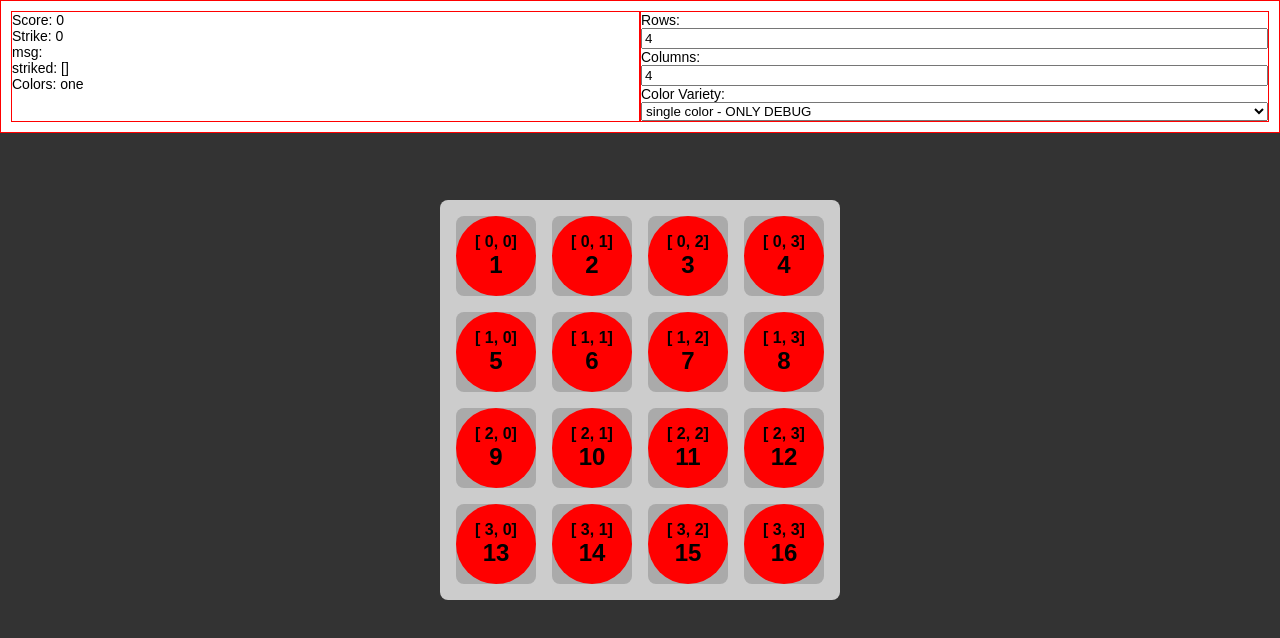
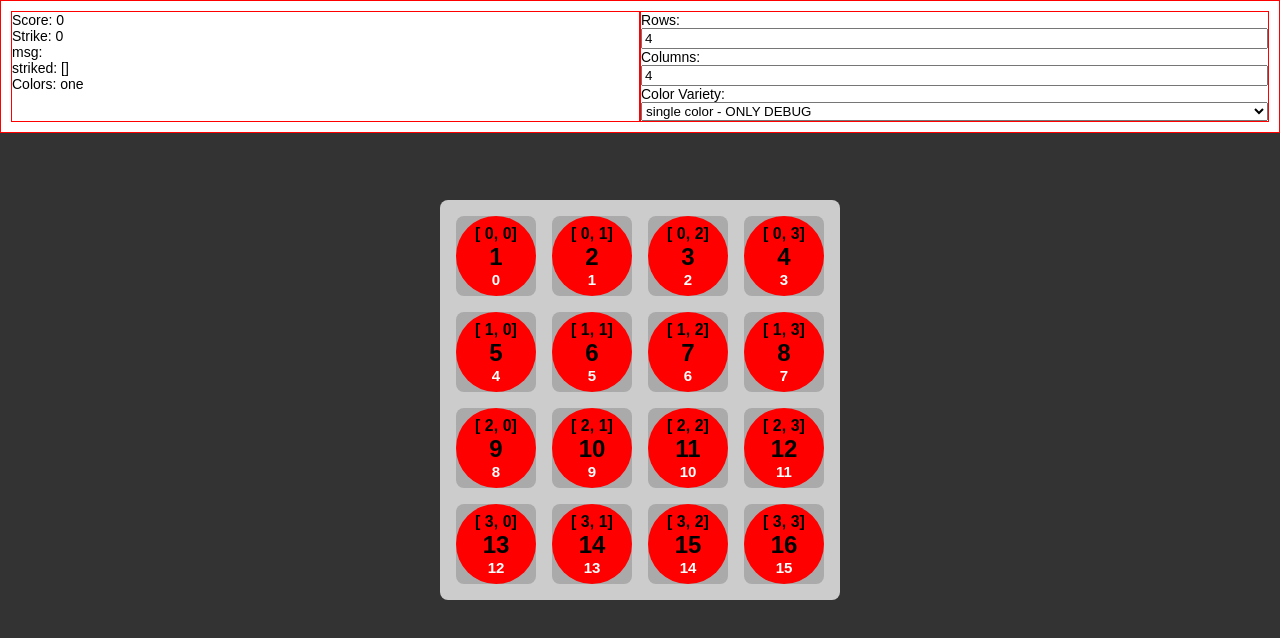
Before and after one commit to TimB1990/balletje-balletje, a Vue app: page / in a window 1280 px wide. Shown: the top 638 px of the page. Built offline with nearby package versions, Linux system fonts and the light colour scheme.

Commit message:
drop logic update

```diff
--- a/src/App.vue
+++ b/src/App.vue
@@ -14,9 +14,8 @@ let path = ref([])
 let score = ref(0)
 let mouseMoveThrottle = null;
 let debugMessage = ref('');
-let reactiveCoords = ref([0.0]);
 let strike = ref(0)
-let strikedIndices = ref([])
+let strikedIds = ref([]);
 
 // COLOR VARIETY - VARIABLES
 
@@ -163,11 +162,12 @@ const generateConnector = (x, y, cellSize, cellGap) => {
 }
 
 function reset(){
+
     gameboard.value = []
     connectors.value = []
     score.value = 0
     strike.value = 0
-    strikedIndices.value = []
+    strikedIds.value = []
     path.value = []
 
     gameboard.value = populateGameboard()
@@ -224,11 +224,11 @@ const populateConnectors = () => {
     return connectors
 }
 
-const handleCellDrag = (obj, index) => {
+const handleCellDrag = (obj) => {
 
     if (!path.value.length) {
-        strikedIndices.value.push(index)
         path.value.push(obj)
+        strikedIds.value = path.value.map(entry => entry.id)
         debugMessage.value = `Clicked on ${obj.data.coords.col}, ${obj.data.coords.row}`
         return
     }
@@ -245,8 +245,8 @@ const handleCellDrag = (obj, index) => {
     if (colormatch && adjacing) {
         path.value.push(obj)
         debugMessage.value = `add color ${obj.style.backgroundColor}`
+        strikedIds.value.push(obj.id)
         strike.value += 1
-        strikedIndices.value.push(index)
         return
     }
 
@@ -260,68 +260,38 @@ function processStrike(){
     score.value += strike.value
     strike.value = 0
 
-    if(strikedIndices.value.length > 1 && path.value.length){
-        let gameboardCopy = [...gameboard.value]
-        let strikedCoordinates = path.value.map(entry => entry.data.coords)
+    let gameboardCopy = [...gameboard.value]
 
-        // is there a ball above striked?
-        let coordsRowUp = strikedCoordinates.map(entry => {
-            return entry.row > 0 ? [entry.row - 1, entry.col] : false
-        })
+    if(strikedIds.value.length > 1 && path.value.length){
 
-        // in drop chain ###
-        shiftPositionDown(coordsRowUp)
+        for (let index = vGridSize.value; index >= 0; index--) {
+            for (let index = hGridSize.value; index >= 0; index--) {
 
-        gameboard.value = gameboardCopy.filter((cell,index) => {
-            return gameboard.value[index] === cell && !strikedIndices.value.includes(index)
-        })
+                // when empty after striked
+                let strikedEntries = gameboardCopy.filter(entry => strikedIds.value.includes(entry.id))
 
-        // loop over each entry in gameboard to check if there is an existing entry below
-        gameboard.value.forEach((entry) => {
-            let coordsRowDown = entry.data.coords.row < vGridSize.value -1 ? [entry.data.coords.row + 1, entry.data.coords.col] : false
-            console.log(coordsRowDown)
-        })
+                let coordsRowAbove = strikedEntries.map(entry => [entry.data.coords.row - 1, entry.data.coords.col])
 
-        // remove connectors from striked indices
-        connectors.value.filter((c, index) => {
-            connectors.value[index] === c && !strikedIndices.value.includes(index)
-        })
+                let entriesAbove = []
 
-        strikedIndices.value = []
-        path.value = []
+                coordsRowAbove.forEach((c) => {
+
+                    // row = c[0], col = c[1]
+                    let entry = gameboardCopy.find(obj => obj.data.coords.row === c[0] && obj.data.coords.col === c[1])
+
+                    if(entry){
+                        entriesAbove.push(entry)
+                    }
+                })
+
+                console.log(entriesAbove)
+            }
+        }
     }
 
-    return
-
-}
-
-function shiftPositionDown(coordsRowUp){
-
-    // find ids of entries on coordsRowUp
-    let entryIds = []
-
-    coordsRowUp.forEach((c) => {
-
-        if(!c) return
-
-        let { id } = gameboard.value.find(entry => entry.data.coords.row === c[0] && entry.data.coords.col === c[1])
-        if(!id) return
-
-        entryIds.push(id)
-    })
-
-    console.log('ids', entryIds )
-
-    // set ball/entry position 1 row down ## works only now on horizontal adjecents
-    entryIds.forEach(id => {
-
-        let index = gameboard.value.findIndex(entry => entry.id === id)
-
-        let currentTop = gameboard.value[index].position.top
-
-        gameboard.value[index].style.top = currentTop + ( cellSize.value + cellGap.value ) + 'vmin'
-    })
-
+    path.value = []
+    gameboard.value = gameboardCopy.filter(entry => !strikedIds.value.includes(entry.id))
+    strikedIds.value = []
 
 }
 
@@ -369,10 +339,9 @@ const onMouseMove = (e) => {
             //code
             if(e.target.closest(".ball")){
                 let element = e.target.closest(".ball")
-                let index = parseInt(element.getAttribute("data-index"))
-                let obj = gameboard.value[index];
-                handleCellDrag(obj, index)
-                reactiveCoords.value = [obj.data.coords.row, obj.data.coords.col];
+                let dataId = parseInt(element.getAttribute("data-id"))
+                let obj = gameboard.value.find(entry => entry.id === dataId)
+                handleCellDrag(obj)
             }
 
             mouseMoveThrottle = null;
@@ -420,7 +389,7 @@ const coordsInPath = (coords) => {
                 <code>Score: {{ score }}</code>
                 <code>Strike: {{ strike }}</code>
                 <code>msg: {{ debugMessage }}</code>
-                <code>striked: {{ strikedIndices }}</code>
+                <code>striked: {{ strikedIds }}</code>
                 <code>Colors: {{ colorVariety }}</code>
             </div>
 
@@ -447,9 +416,10 @@ const coordsInPath = (coords) => {
         <div v-for="i, in (vGridSize * hGridSize)" class="cell"></div>
 
         <!-- balls -->
-        <div :data-index="index" v-for="(obj,index) in gameboard " class="ball" :style="obj.style">
+        <div v-for="(obj, index) in gameboard" :data-id="obj.id" class="ball" :style="obj.style">
             <span class="coords">[ {{ obj.data.coords.row}}, {{ obj.data.coords.col }}]</span>
             <span class="number">{{ obj.id }}</span>
+            <span style="font-size:15px;color:white;">{{ index }}</span>
         </div>
 
         <!-- connecteuren -->
@@ -463,5 +433,3 @@ const coordsInPath = (coords) => {
         </div>
     </div>
 </template>
-
-<!-- index === vectors[vectors.length - 1].index -->
--- a/src/main.css
+++ b/src/main.css
@@ -59,6 +59,10 @@ html {
     border-radius: 50%;
     font-weight: bold;
     animation: show 200ms ease-in-out;
+
+}
+
+.ball.dyanmic {
     transition: top 1000ms ease-in;
 }
 
```
